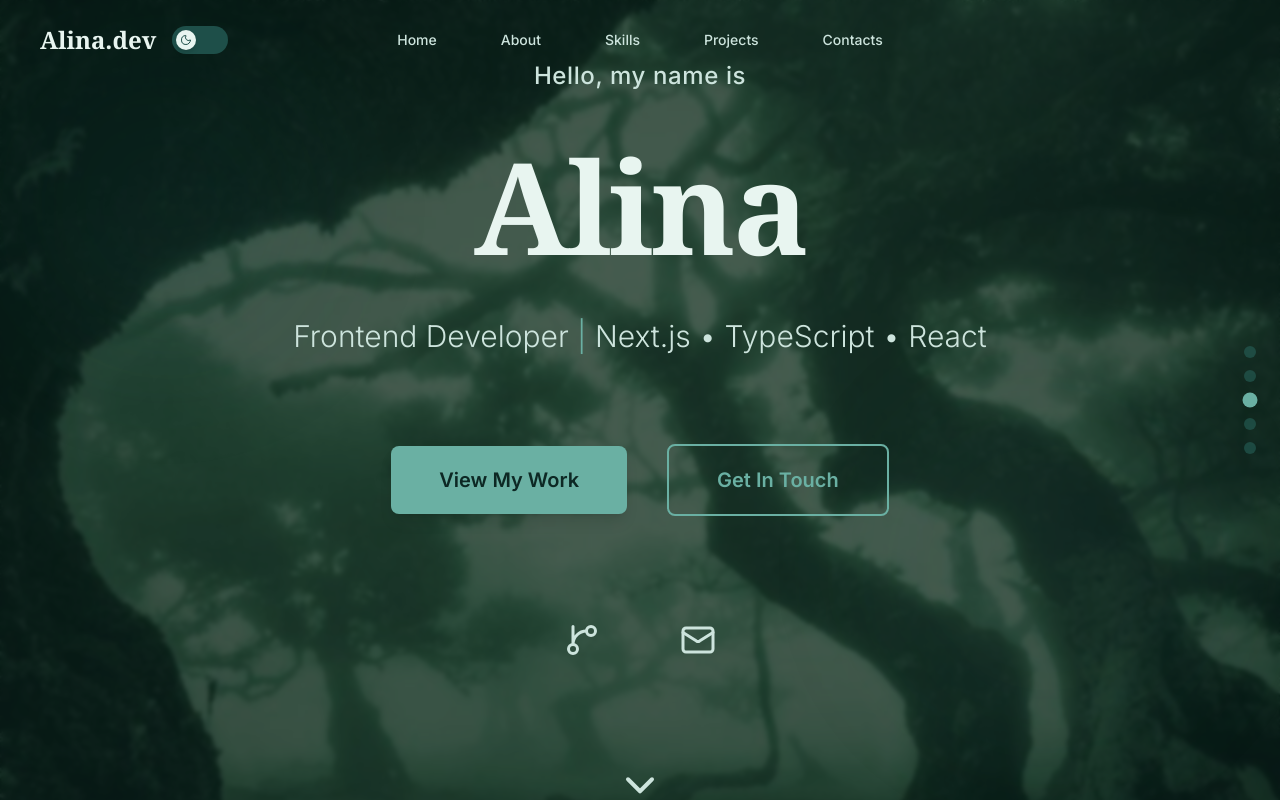
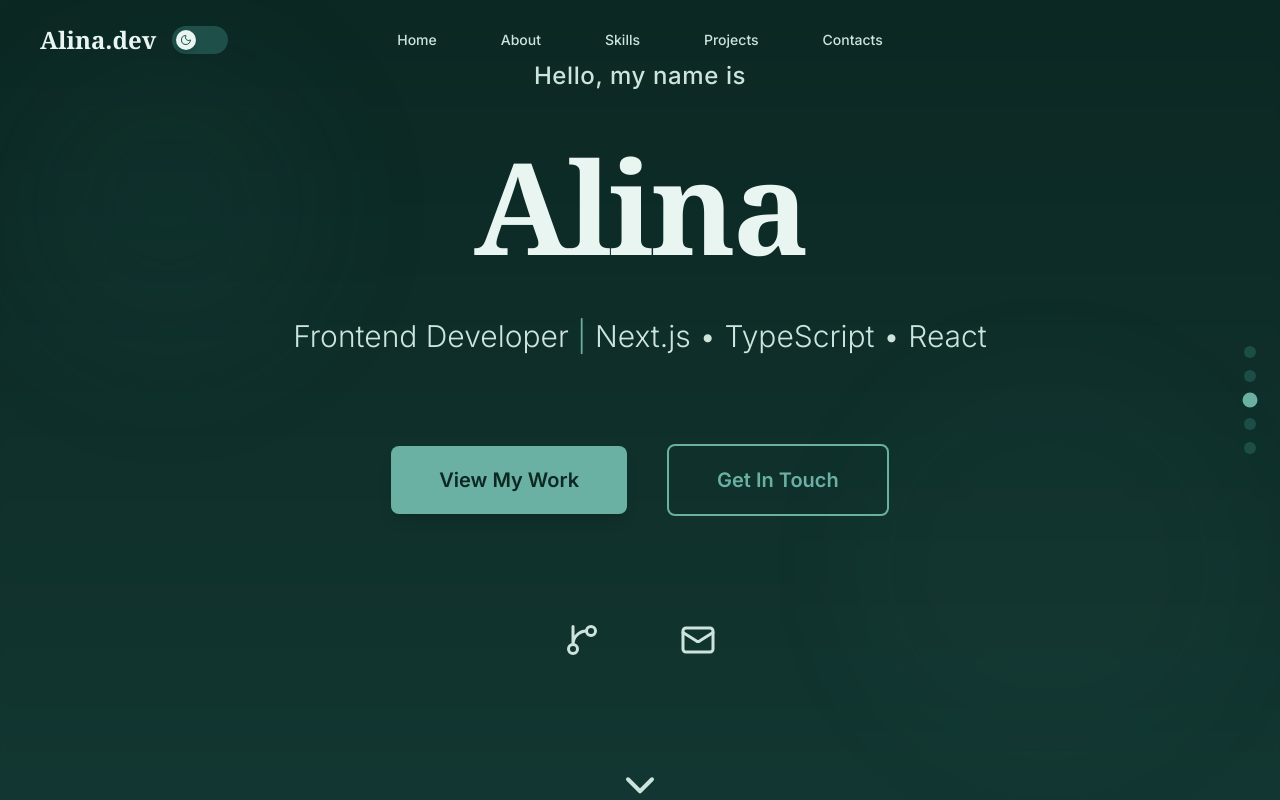
Before and after one commit to Alinatst/portfolio, a Next.js app: page /portfolio/ in a window 1280 px wide. Shown: the top 800 px of the page. Built offline with nearby package versions, Linux system fonts and the light colour scheme; a web font is replaced by a local one.

Commit message:
Remove assetPrefix, keep only basePath

```diff
--- a/src/app/not-found.tsx
+++ b/src/app/not-found.tsx
@@ -17,7 +17,7 @@ export default function NotFound() {
         >
           <div className="relative inline-block">
             <img
-                src="/images/404-meme.jpg"
+                src='/images/404-meme.jpg'
                 alt="404 Meme"
                 className="w-64 h-64 mx-auto object-cover rounded-3xl drop-shadow-2xl"
                 />
--- a/src/components/About.tsx
+++ b/src/components/About.tsx
@@ -59,7 +59,7 @@ export default function About() {
             {/* Рамка вокруг аватара */}
             <div className="w-64 h-64 sm:w-80 sm:h-80 rounded-2xl overflow-hidden border-2 border-forest-400/50 shadow-2xl">
               <img
-                src="/images/about-photo.jpg"
+                src='/images/about-photo.jpg'
                 alt="Alina - Frontend Developer"
                 className="w-full h-full object-cover"
               />
--- a/src/components/Hero.tsx
+++ b/src/components/Hero.tsx
@@ -9,7 +9,7 @@ export default function Hero() {
       id="home"
       className="min-h-screen flex items-center justify-center relative overflow-hidden bg-gradient-to-b from-forest-900 to-forest-700 py-20"
       style={{
-        backgroundImage: `url('/images/hero-bg.jpg')`,
+        backgroundImage: '/images/hero-bg.jpg',
         backgroundSize: 'cover',
         backgroundPosition: 'center',
         backgroundAttachment: 'fixed',
--- a/src/components/Projects.tsx
+++ b/src/components/Projects.tsx
@@ -11,7 +11,7 @@ const projects = [
     demoUrl: 'https://example.com',
     githubUrl: 'https://github.com/Alinatst',
     gradient: 'from-forest-600 to-forest-400',
-    image: 'https://alinatst.github.io/portfolio/images/projects/project1.jpg',
+    image: '/images/projects/project1.jpg',
   },
   {
     title: 'Task Management App',
@@ -20,7 +20,7 @@ const projects = [
     demoUrl: 'https://example.com',
     githubUrl: 'https://github.com/Alinatst',
     gradient: 'from-forest-700 to-forest-500',
-    image: 'https://alinatst.github.io/portfolio/images/projects/project2.jpg',
+    image: '/images/projects/project2.jpg',
   },
   {
     title: 'Weather Dashboard',
@@ -29,7 +29,7 @@ const projects = [
     demoUrl: 'https://example.com',
     githubUrl: 'https://github.com/Alinatst',
     gradient: 'from-forest-800 to-forest-600',
-    image: 'https://alinatst.github.io/portfolio/images/projects/project3.jpg',
+    image: '/images/projects/project3.jpg',
   },
 ];
 
```
Also changed, not shown: tsconfig.json (+13 -6 lines).
